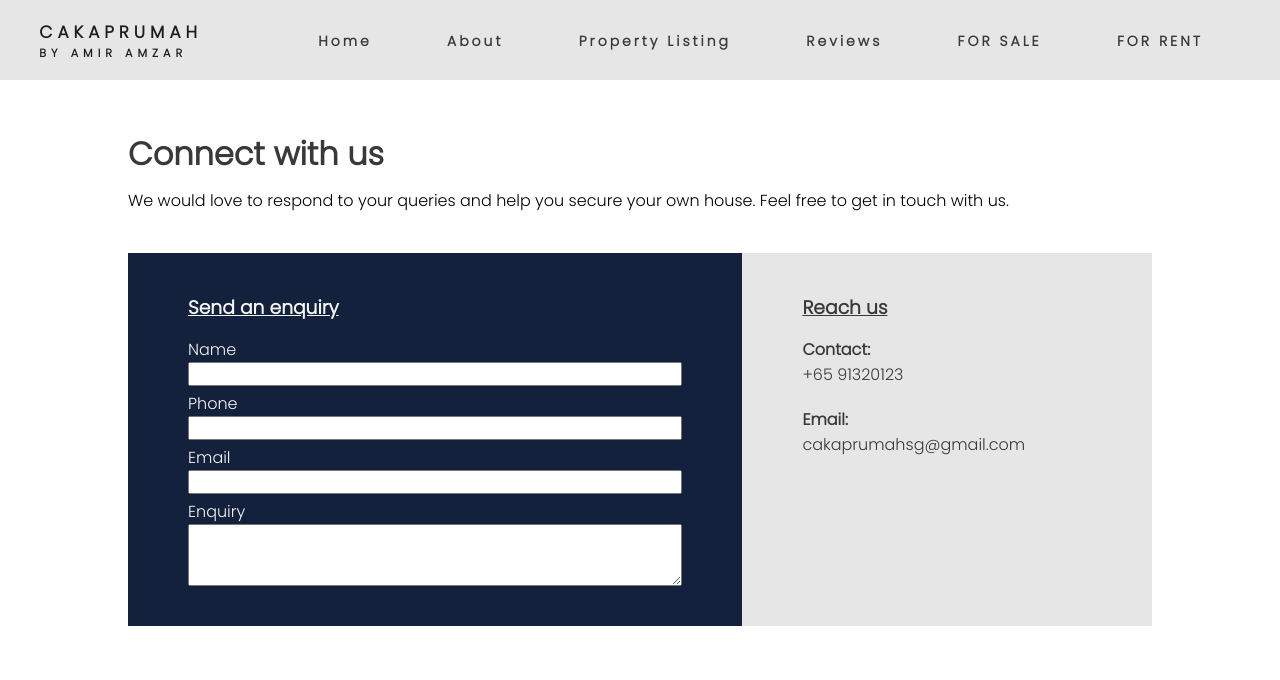
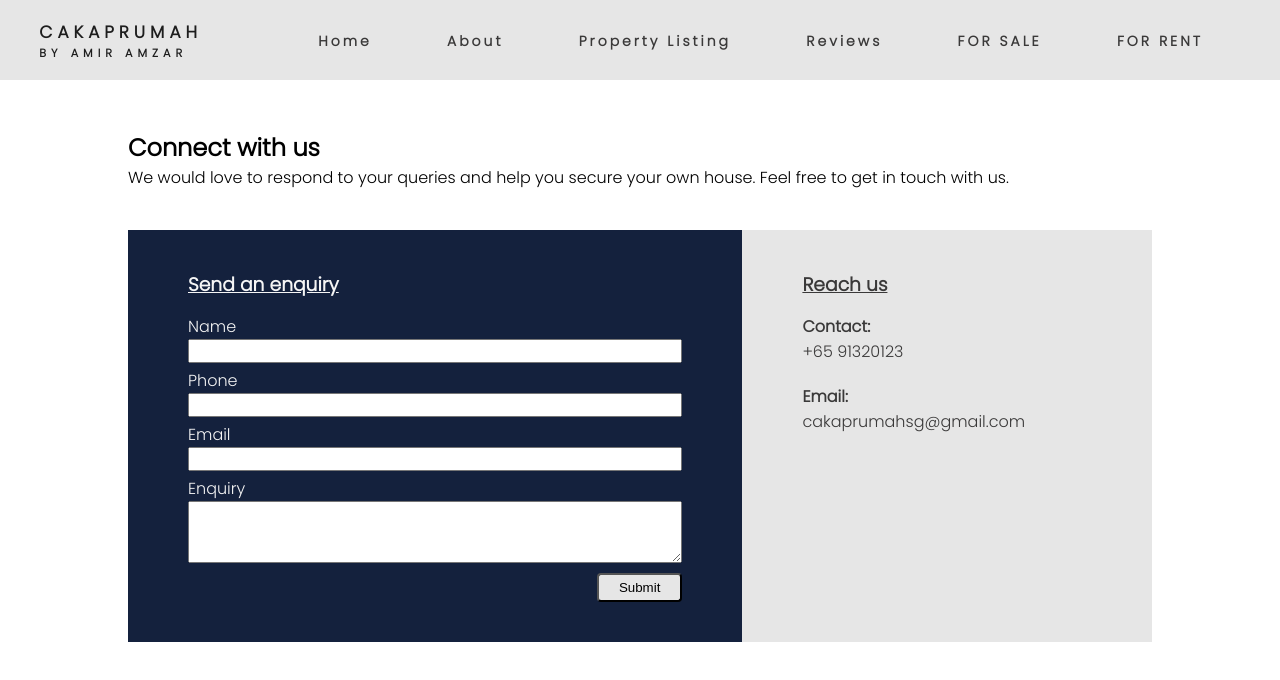
Before and after one commit to Casuarina07/Cakaprumah, a plain HTML site: page about.html in a window 1280 px wide. Drawn offline with Linux system fonts and the light colour scheme.

Commit message:
button hover

```diff
--- a/about.html
+++ b/about.html
@@ -39,7 +39,7 @@
     </nav>
     <script src="app.js"></script>
     <div class="contact-main-container">
-      <h1>Connect with us</h1>
+      <h2>Connect with us</h2>
       <p>
         We would love to respond to your queries and help you secure your own
         house. Feel free to get in touch with us.
@@ -57,6 +57,7 @@
             <label>Enquiry</label>
             <textarea rows="4" cols="50"> </textarea>
           </form>
+          <button>Submit</button>
         </div>
         <div class="contact-right">
           <h3>Reach us</h3>
--- a/style.css
+++ b/style.css
@@ -305,3 +305,17 @@ form {
   flex-direction: column;
   margin-bottom: 20px;
 }
+.contact-left button {
+  background-color: #e6e6e6;
+  float: right;
+  margin-top: 10px;
+  padding: 5px 20px;
+  border-radius: 4px;
+}
+.contact-left button:hover {
+  background-color: #89adfa;
+  float: right;
+  margin-top: 10px;
+  padding: 5px 20px;
+  border-radius: 4px;
+}
```
